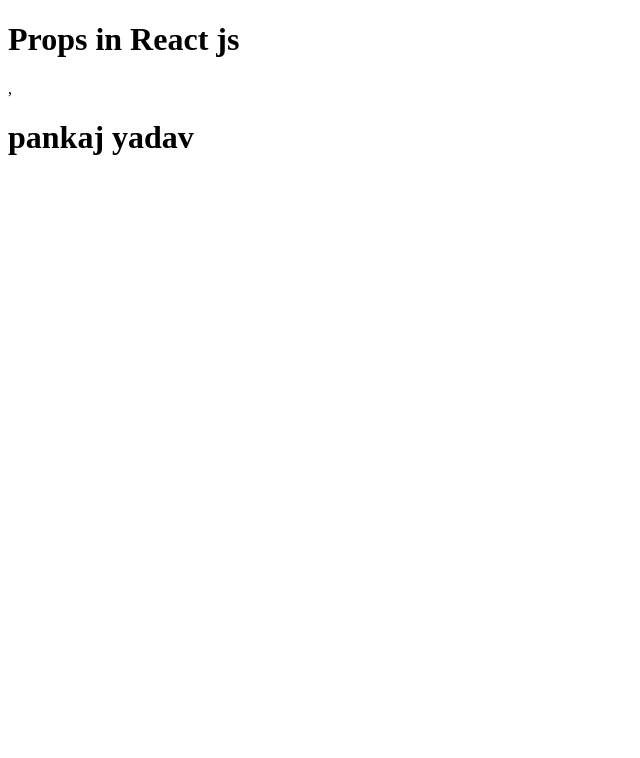
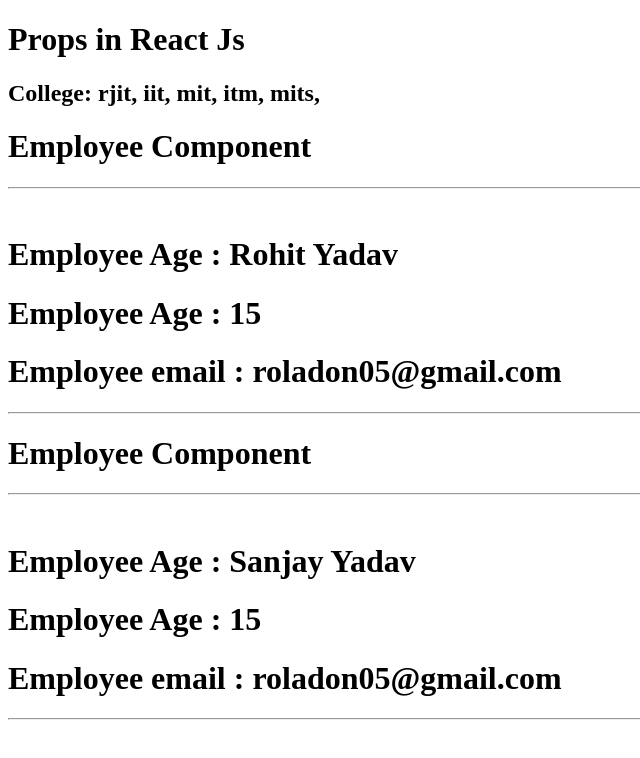
Before and after one commit to py-pankaj-ydv-7/Learning-React-js-step-by-step, a React (Vite) app in the folder react-blog/: page / in a window 1280 px wide. Shown: the top 758 px of the page, without its empty margins (0-640 px from the left). Built offline with nearby package versions, Linux system fonts and the light colour scheme.

Commit message:
props done

```diff
--- a/react-blog/src/App.jsx
+++ b/react-blog/src/App.jsx
@@ -1,4 +1,6 @@
 // import Login,{Profile,Setting} from "./UserComponent";
+
+// import GetInputFeild from "./GetInputFeild";
 
 // import Todo from "./Todo";
 // import User from "./User";
@@ -9,32 +11,34 @@
 
 
 
-function Apple(){
+// // function Apple(){
 
-  const userName= "pankaj yadav";
-  return(
+//   // let userName= "pankaj yadav";
 
-    <div>
-      {/* <h1>Hello</h1>
-      <h1>Code step by step, {userName}</h1>
-      <button onClick={()=> alert("hello click karne k liye , Thankyouuuuuuu")}>Click me </button> */}
-      {/* {UserKey}  yaha hamne userkay ko export kiya  */}
-       {/* <Fruit/> */}
-     {/* <Colors/> */}
-      {/* <Login></Login>
-      <Profile/>
-      <Setting/> */}
-      {/* <Todo/> */}
-      <h1>Props in React js </h1>
-      ,<h1>{userName}</h1>
-      {/* <Wrapper>
-        <h1>Hello, Everyone</h1>
-      </Wrapper> */}
-      {/* <User name="pankaj yadav"/>
-      <User /> */}
-    </div>
-  )
-}
+//   // return(
+
+//   //   <div>
+//       {/* <h1>Hello</h1>
+//       <h1>Code step by step, {userName}</h1>
+//       <button onClick={()=> alert("hello click karne k liye , Thankyouuuuuuu")}>Click me </button> */}
+//       {/* {UserKey}  yaha hamne userkay ko export kiya  */}
+//        {/* <Fruit/> */}
+//      {/* <Colors/> */}
+//       {/* <Login></Login>
+//       <Profile/>
+//       <Setting/> */}
+//       {/* <Todo/> */}
+//       {/* <h1>Props in React js </h1> */}
+//       {/* ,<h1>{userName}</h1> */}
+//       {/* <GetInputFeild/> */}
+//       {/* <Wrapper>
+//         <h1>Hello, Everyone</h1>
+//       </Wrapper> */}
+//       {/* {/* <User name="pankaj yadav"/> */}
+
+// //     </div>
+// //   )
+// // }
 
 
 // function Fruit(){
@@ -69,6 +73,7 @@
 
 // import State from "./StateInReactjs";
 
+import Props from "./Props";
 // import Toggle from "./ToggleHideAndShow";
 // import MultipleCondition from "./MultipleCondition";
 // import User from "./UserProps";
@@ -79,7 +84,7 @@
 //       {/* <Ap/> */}
 //       {/* <Click/> */}
 //       {/* <State/> */}
-//       {/* <Toggle/> */}
+      // {/* <Toggle/> */}
 //       {/* <MultipleCondition /> */}
 //       {<User/>}
 //     </div>
@@ -87,24 +92,39 @@
 // }
 
 /* ************* Props **************/
+/*
+what is props?
+Make Component '
+Pass data between components
+>var, object , array
+Receive and Display Data.
+Pass data in component with click
+interview Question
+*/
 
-// function App(){
-//   // let name = "Pankaj Yadav";
-//   return(
-//     <div>
-//       {/* <Ap/> */}
-//       {/* <Click/> */}
-//       {/* <State/> */}
-//       {/* <Toggle/> */}
-//       {/* <MultipleCondition /> */}
-//       {/* <h1>Props in React js </h1> */}
-//       {/* <h1>{name}</h1> */}
-//       {/* <User name={"pankaj yadav"}/> */}
-//       <h1>Code Step by Step </h1>
-//       <h1>Hello React 19</h1>
-//     </div>
-//   )
-// }
+function App(){
+  // let name = "Pankaj Yadav";
+  return(
+    <div>
+      {/* <Ap/> */}
+      {/* <Click/> */}
+      {/* <State/> */}
+      {/* <Toggle/> */}
+      {/* <MultipleCondition /> */}
+      {/* <h1>Props in React js </h1> */}
+      {/* <h1>{name}</h1> */}
+      {/* <User name={"pankaj yadav"}/> */}
+      {/* <h1>Code Step by Step </h1>
+      <h1>Hello React 19</h1> */}
+       {/* <User name="panakj yadav" />  */}
+
+       {/* props ******/}
+       <Props/>
+
+    </div>
+  )
+}
 
 
-export default Apple;
+export default App;
+// export default Apple;
--- /dev/null
+++ b/react-blog/src/College.jsx
@@ -0,0 +1,13 @@
+
+
+function College({name}) {
+    console.log(name);
+
+  return (
+    <div>
+        <h2>College: {name}</h2>
+    </div>
+  )
+}
+
+export default College
--- /dev/null
+++ b/react-blog/src/GetInputFeild.jsx
@@ -0,0 +1,17 @@
+// import React from 'react'
+
+import { useState } from "react"
+
+function GetInputFeild() {
+    const [val,setVal]=useState("Pankaj Yadav")
+  return (
+    <div>
+        <h1>Get Input field Value</h1>
+        <input type="text"value={val} placeholder="enter a User name " onChange={(event)=>setVal(event.target.value)}/>
+        <h1>{val}</h1>
+        <button onClick={()=>setVal("")}>Clear</button>
+    </div>
+  )
+}
+
+export default GetInputFeild
--- /dev/null
+++ b/react-blog/src/Props.jsx
@@ -0,0 +1,47 @@
+/* ************* Props **************/
+/*
+what is props?
+Make Component '
+Pass data between components
+>var, object , array
+Receive and Display Data.
+Pass data in component with click
+interview Question
+*/
+
+import College from "./College"
+import User from "./User"
+
+function Props() {
+    // let userName= "Shubham Yadav"
+    // let age = 23;
+    // let email ="shubham@1234.com"
+
+    let userObject={
+        name:"Rohit Yadav",
+        age:"15",
+        email:"roladon05@gmail.com",
+    }
+    let userObject2={
+        name:"Sanjay Yadav",
+        age:"15",
+        email:"roladon05@gmail.com",
+    }
+
+    let collegeName=["rjit, "," iit, "," mit, "," itm, "," mits, ",]
+
+  return (
+    <div>
+        <h1>Props in React Js</h1>
+    <College name={collegeName}/>
+        {/* <User name="pankajYadav" age={24} email="pankajyadav851685@gmail.com" employeeId={2563370} Team="Shoapstream" TeamLead="Samarth Saxena" /> Yaha humne ise static tarike se pass kiya hai  */}
+        {/* <User name={userName} age={age} email={email} employeeId={2563370} Team="Shoapstream" TeamLead="Samarth Saxena" /> */}
+
+        {/* yaha me chije object me daal k pass kar rh hu */}
+        <User user={userObject}/>
+        <User user={userObject2}/>
+    </div>
+  )
+}
+
+export default Props
--- a/react-blog/src/User.jsx
+++ b/react-blog/src/User.jsx
@@ -1,17 +1,26 @@
-// more about props (advance props )
 
-import PropTypes from 'prop-types';
 
-function User({name="New User"}){
+function User({user}){
+     console.log(user)
+    //  console.log(user.name)
     return (
         <div>
-            <h1>User Component ,{name}</h1>
+            <h1>Employee Component</h1>
+            <hr /><br />
+            {/* <h1>Employee name :  {data.user.name}</h1>
+            <h1>Employee Age :  {data.user.age}</h1>
+            <h1>Employee email :  {data.user.email}</h1> */}
+            <h1>Employee Age :  {user.name}</h1>
+            <h1>Employee Age :  {user.age}</h1>
+            <h1>Employee email :  {user.email}</h1>
+            <hr />
+            {/* <h1>Employee Age :  {age}</h1>
+            <h1>Employee email :  {email}</h1> */}
+            {/* <h1>Employee Team :  {data.Team}</h1>
+            <h1>Employee TeamLead :  {data.TeamLead}</h1>
+            <h1>Employee ID :  {data.employeeId}</h1> */}
         </div>
     )
 }
 
-User.propTypes = {
-    name: PropTypes.string.isRequired
-};
-
 export default User;
```
